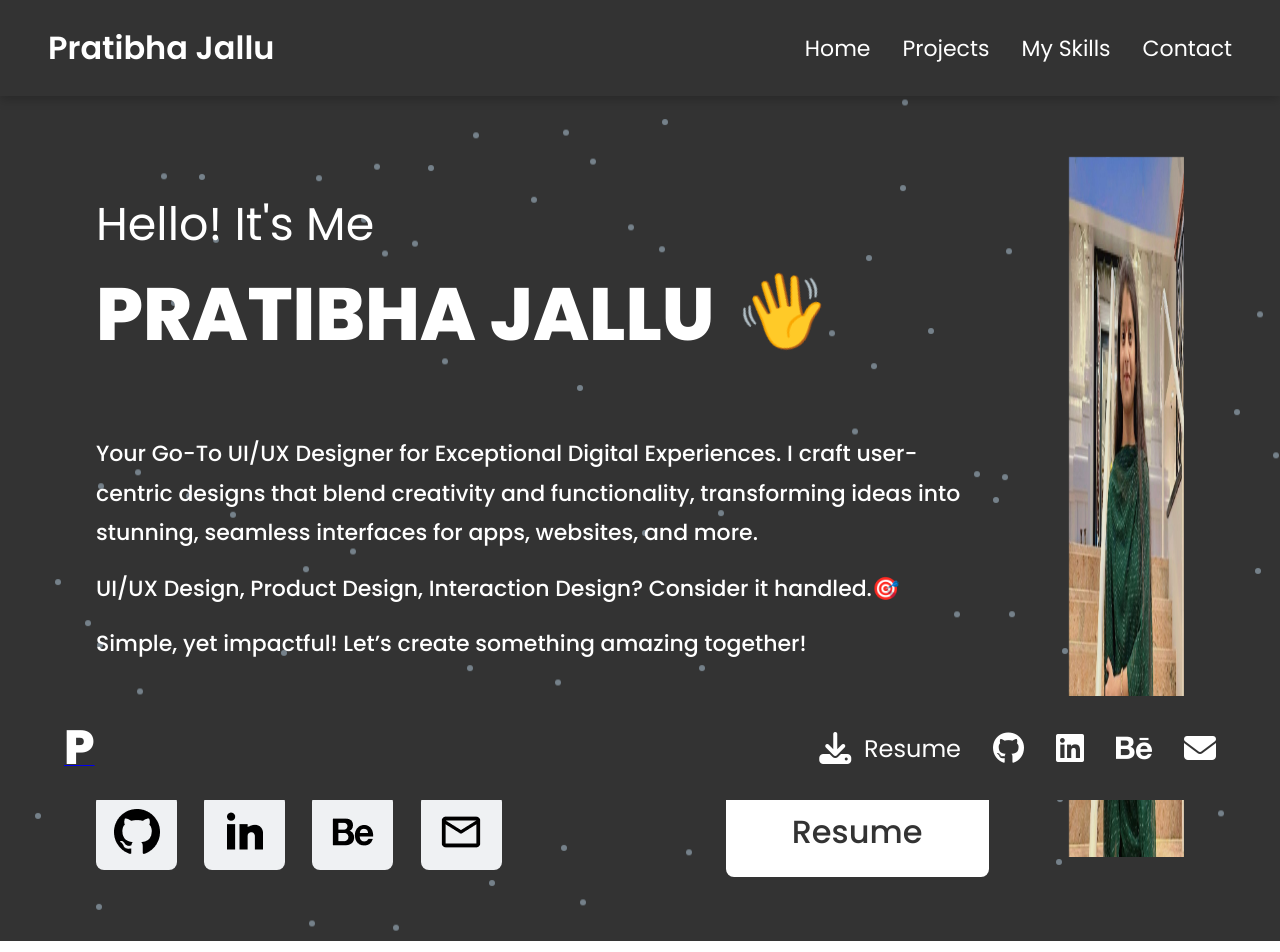
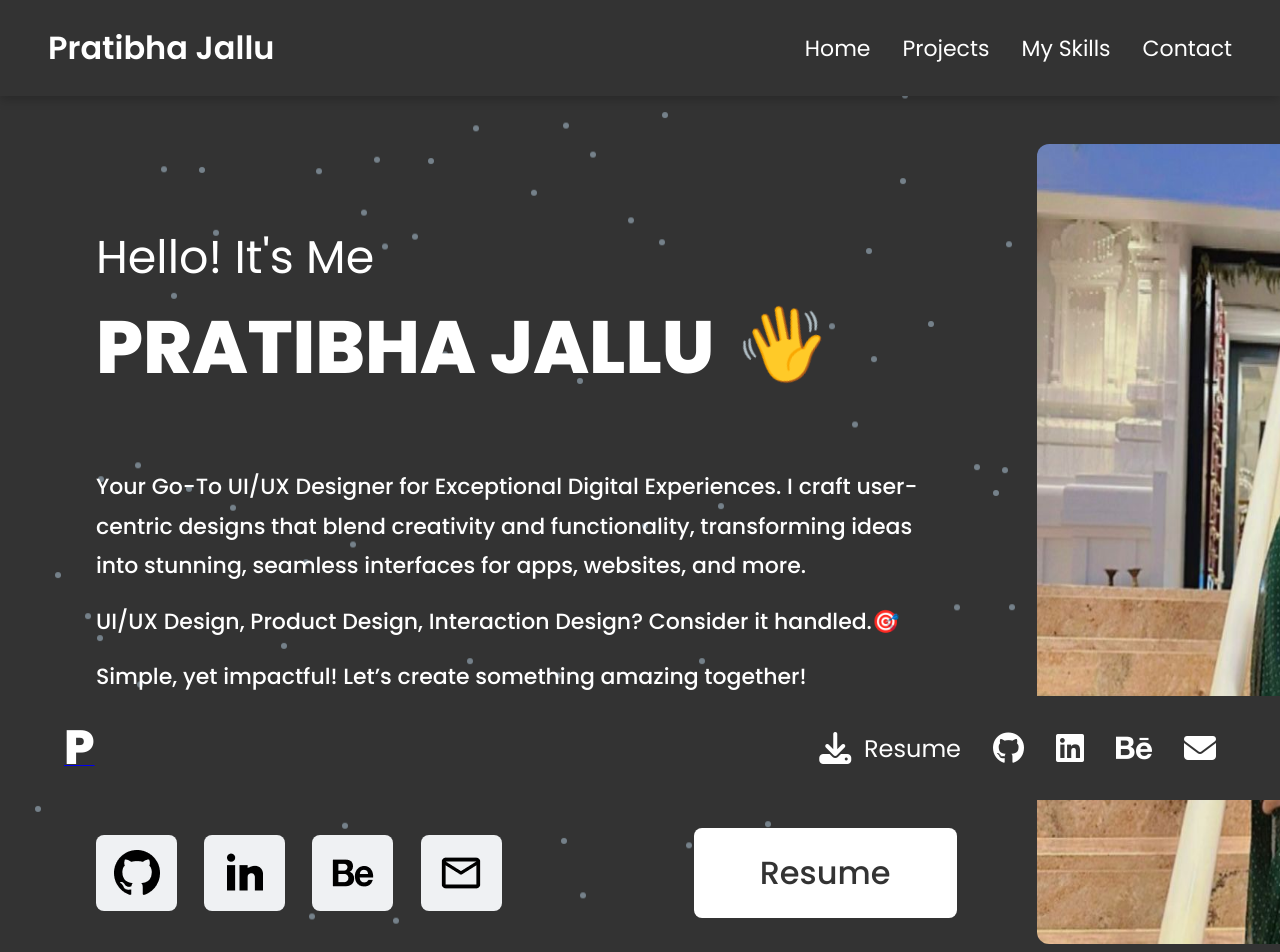
Before and after one commit to jallupratibha/pratibhajallu, a React (Create React App) app: page / in a window 1280 px wide. Shown: the top 952 px of the page. Built offline with nearby package versions, Linux system fonts and the light colour scheme.

Commit message:
Fixed hero.css

```diff
--- a/src/styles/Hero.css
+++ b/src/styles/Hero.css
@@ -22,11 +22,10 @@
 }
 
 .hero-image img {
-    max-width: 100%;
-    width: 800px;
-    height: 700px;
-  }
-
+    width: 700px;
+    height: 800px;
+    border-radius: 12px;
+}
 
 .hero-intro {
     font-family: 'Poppins', sans-serif;
@@ -70,10 +69,7 @@
     gap: 5rem; /* Wider spacing between icons */
 }
 
-.social-icons {
-    display: flex;
-    gap: 1.7rem; /* Wider spacing between icons */
-}
+
 
 
 .social-icons img {
@@ -87,44 +83,50 @@
     filter: brightness(0) invert(1); /* Change icon color on hover */
 }
 
-.social-icons a {
-    width: 81px;
-    height: 76px;
-    display: flex;
-    align-items: center;
-    justify-content: center;
-    background-color: #EFF1F3;
-    border-radius: 8px;
-    transition: transform 0.3s ease, background-color 0.3s ease; /* Smooth transition */
-}
+
 
 .social-icons a:hover {
-    transform: translateY(-10px); /* Move up slightly */
-    background-color: #5ea5f2; /* Change background color on hover */
+    transform: translateY(-10px);
+    background-color: #5ea5f2;
 }
 
 .links-container {
     display: flex;
-    align-items: center; /* Align icons and button vertically */
-    gap: 4rem; /* Increase gap for more space */
-  }
+    align-items: center;
+    justify-content: space-between; /* Ensures spacing */
+    gap: 2rem;
+    margin-top: 2rem;
+}
+
+.social-icons {
+    display: flex;
+    gap: 1.7rem; /* Space between icons */
+}
+
+.social-icons a {
+    display: flex;
+    align-items: center;
+    justify-content: center;
+    width: 81px;
+    height: 76px;
+    background-color: #EFF1F3;
+    border-radius: 8px;
+    transition: transform 0.3s ease, background-color 0.3s ease;
+}
 
 
 .resume-btn {
-    margin-left: 10rem; /* Space between social icons and resume */
-    display: inline-block;
-    padding: 0;
     width: 263px;
     height: 90px;
     background-color: #ffffff;
     color: #333333;
-    font-family: 'Poppins', sans-serif;
     font-size: 32px;
     font-weight: 500;
     border-radius: 8px;
     text-align: center;
     line-height: 90px;
     text-decoration: none;
+    transition: all 0.3s ease;
 }
 
 .resume-btn:hover {
```
